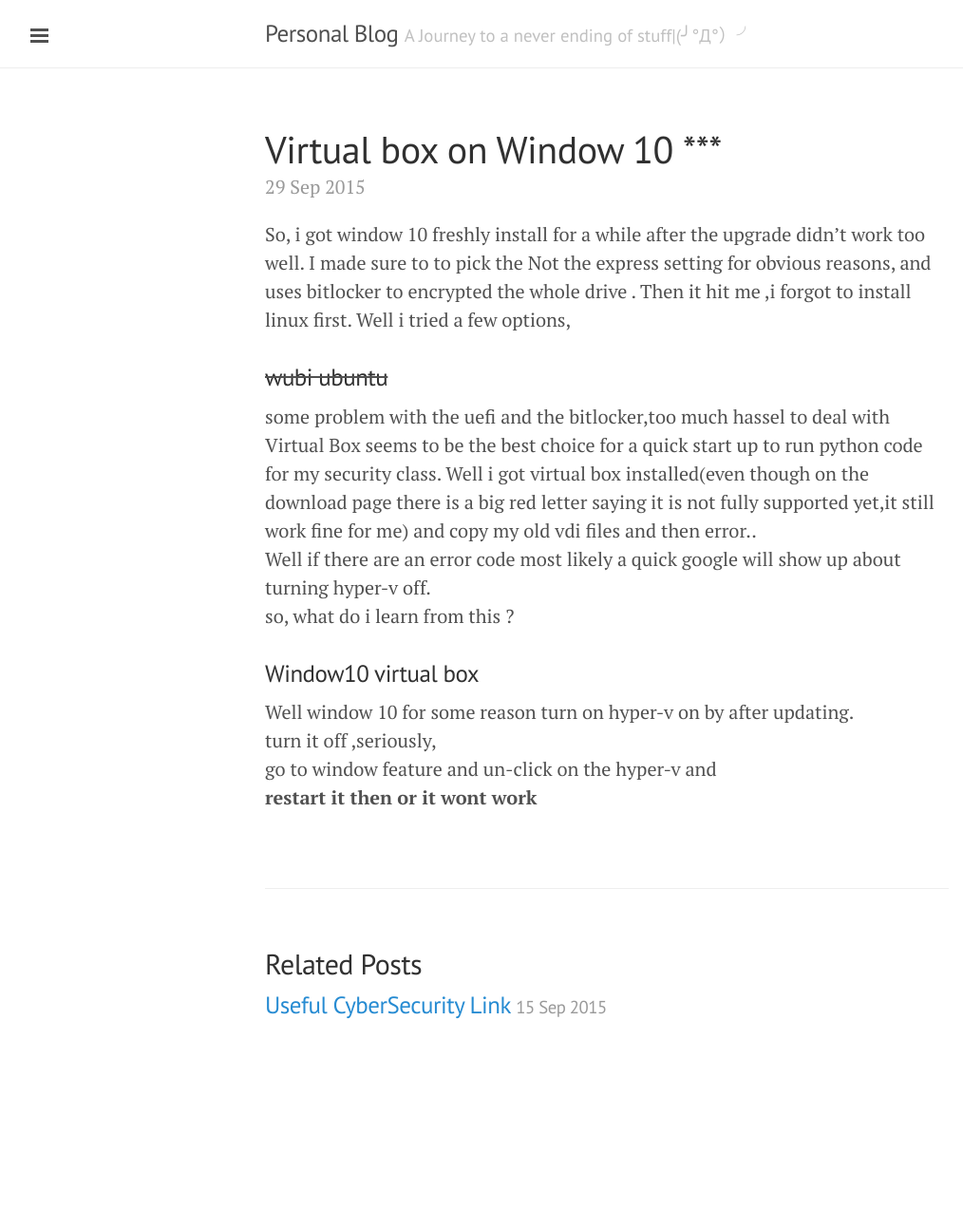
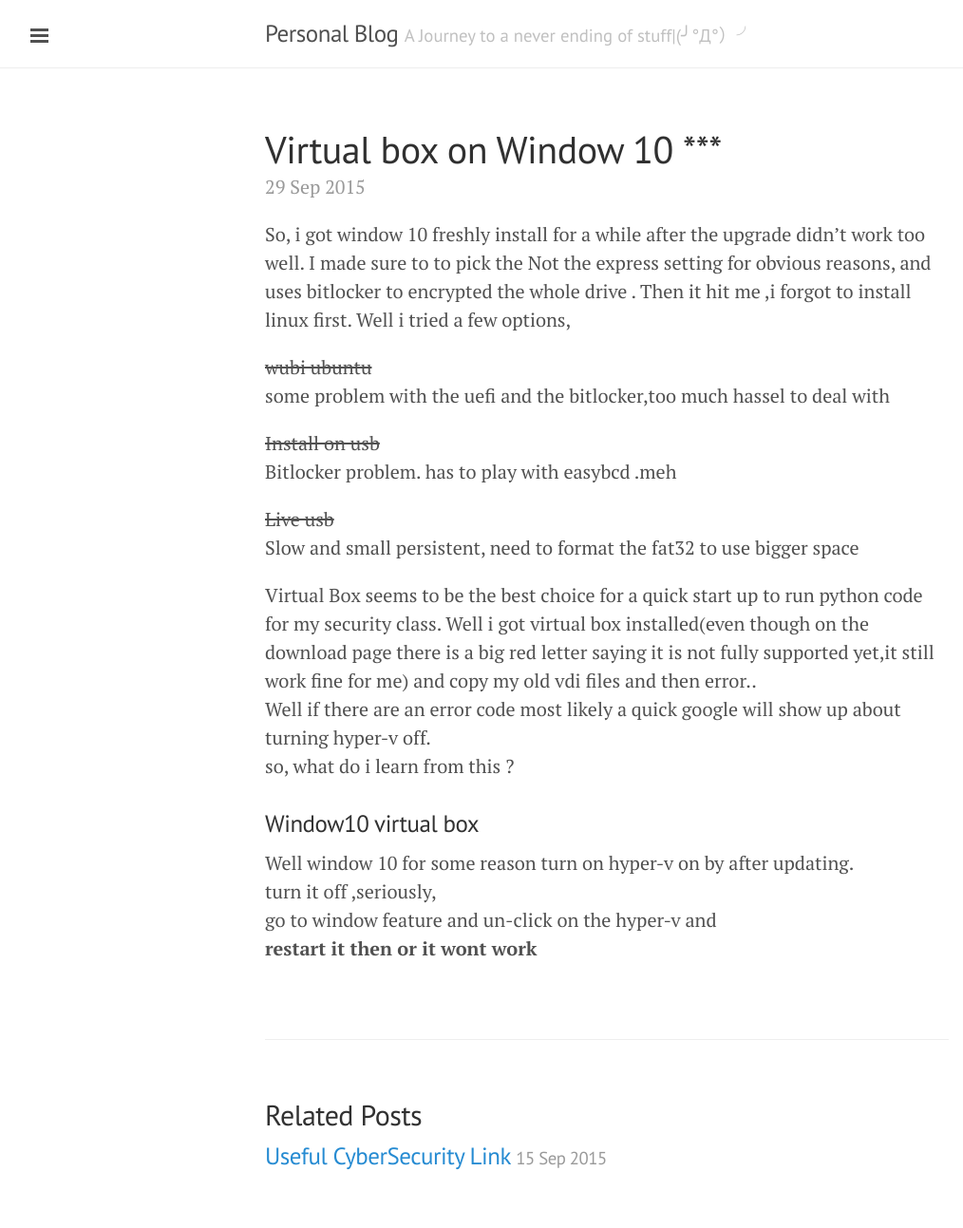
Before and after one commit to ciarand/sokk19xx.github.io, a Jekyll site: the page built from _posts/2015-09-29-Bitlocker.md, in a window 1280 px wide. Shown: the whole page at 95% size, without its empty margins (1-1015 px from the left). Built offline with Jekyll 4.4.1, drawn with Linux system fonts in a browser that asks for light colours; Markdown is read by kramdown in place of the engine named in the settings; before the commit the page ends 1135 px from its top, so only the background shows below that.

Commit message:
Update 2015-09-29-Bitlocker.md

```diff
--- a/_posts/2015-09-29-Bitlocker.md
+++ b/_posts/2015-09-29-Bitlocker.md
@@ -8,7 +8,10 @@ I made sure to to pick the Not the express setting for obvious reasons, and
 uses bitlocker to encrypted the whole drive .
 Then it hit me ,i forgot to install linux first.
 Well i tried a few options,<br>
-<strike><h3>wubi ubuntu</h3></strike> some problem with the uefi and the bitlocker,too much hassel to deal with<br>
+<strike>wubi ubuntu</strike> some problem with the uefi and the bitlocker,too much hassel to deal with<br>
+<strike>Install on usb</strike> Bitlocker problem. has to play with easybcd .meh<br>
+<strike>Live usb</strike> Slow and small persistent, need to format the fat32 to use bigger space<br>
+
 Virtual Box seems to be the best choice for a quick start up to run python code for my security class.
 Well i got virtual box installed(even though on the download page there is a big red letter saying it is not fully supported yet,it still work fine for me) and copy my old vdi files and then error..<br>
 Well if there are an error code most likely a quick google will show up about turning hyper-v off.<br>
```
